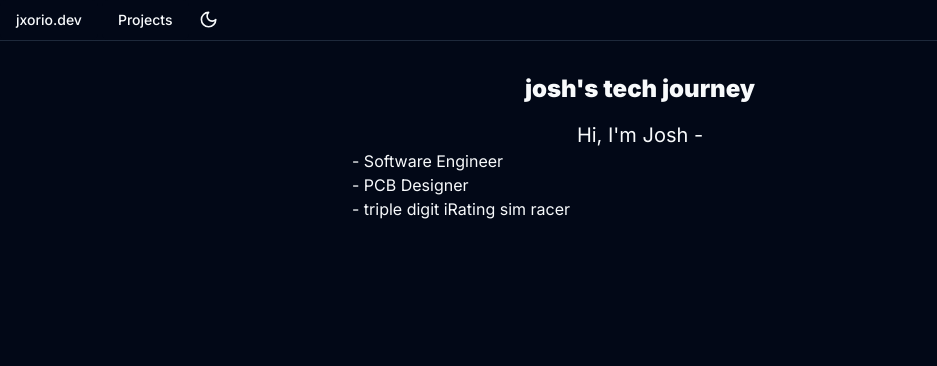
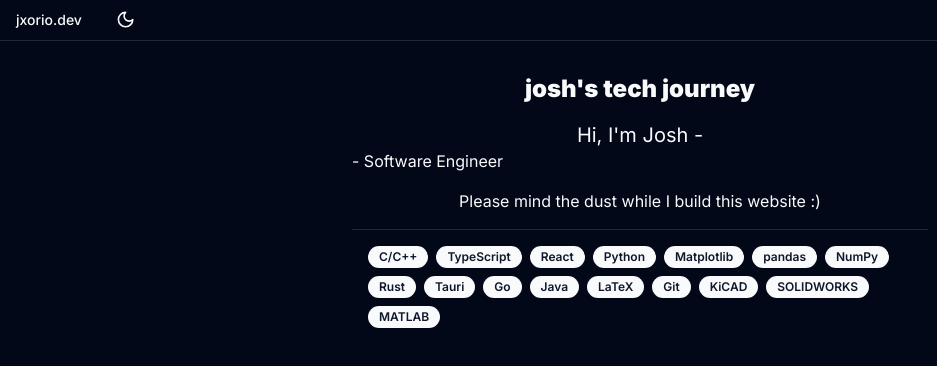
Before and after one commit to joshtenorio/joshtenorio.github.io, a Next.js app: page / in a window 1280 px wide. Shown: the top 366 px of the page, without its empty margins (0-937 px from the left). Built offline with nearby package versions, Linux system fonts and the light colour scheme.

Commit message:
ree navbar

```diff
--- a/app/page.tsx
+++ b/app/page.tsx
@@ -1,3 +1,5 @@
+import { Badge } from "@/components/ui/badge";
+import { Separator } from "@/components/ui/separator";
 
 export default function Home() {
   return (
@@ -6,15 +8,28 @@ export default function Home() {
         {`josh's tech journey`}
       </h1>
       <h2 className="text-xl text-center">{"Hi, I'm Josh -"}</h2>
-      <p>
-        - Software Engineer
-      </p>
-      <p>
-        - PCB Designer
-      </p>
-      <p>
-        - triple digit iRating sim racer
-      </p>
+      <p className="mb-4">- Software Engineer</p>
+      <p className="text-center mb-4">Please mind the dust while I build this website :)</p>
+      <Separator />
+      <div className="flex flex-row flex-wrap space-x-2 space-y-2 p-2">
+        <Badge className="hidden"></Badge> {/** LMAO */}
+        <Badge>C/C++</Badge>
+        <Badge>TypeScript</Badge>
+        <Badge>React</Badge>
+        <Badge>Python</Badge>
+        <Badge>Matplotlib</Badge>
+        <Badge>pandas</Badge>
+        <Badge>NumPy</Badge>
+        <Badge>Rust</Badge>
+        <Badge>Tauri</Badge>
+        <Badge>Go</Badge>
+        <Badge>Java</Badge>
+        <Badge>LaTeX</Badge>
+        <Badge>Git</Badge>
+        <Badge>KiCAD</Badge>
+        <Badge>SOLIDWORKS</Badge>
+        <Badge>MATLAB</Badge>
+        </div>
     </div>
   )
 }
--- a/components/navbar.tsx
+++ b/components/navbar.tsx
@@ -54,7 +54,7 @@ const components: { title: string; href: string; description: string }[] = [
 
 export default function Navbar() {
   return (
-    <NavigationMenu>
+    <NavigationMenu className="w-screen flex flex-row justify-between space-x-2">
       <NavigationMenuList>
       <NavigationMenuItem>
           <Link href="/" legacyBehavior passHref>
@@ -63,15 +63,16 @@ export default function Navbar() {
             </NavigationMenuLink>
           </Link>
         </NavigationMenuItem>
+        {/**
         <NavigationMenuItem>
           <Link href="/projects" legacyBehavior passHref>
             <NavigationMenuLink className={navigationMenuTriggerStyle()}>
               Projects
             </NavigationMenuLink>
           </Link>
-        </NavigationMenuItem>
+        </NavigationMenuItem>*/}
       </NavigationMenuList>
-      <ModeToggle />
+      <div className="grow justify-self-end"><ModeToggle /></div>
     </NavigationMenu>
   )
 }
--- a/components/ui/badge.tsx
+++ b/components/ui/badge.tsx
@@ -9,7 +9,7 @@ const badgeVariants = cva(
     variants: {
       variant: {
         default:
-          "border-transparent bg-primary text-primary-foreground hover:bg-primary/80",
+          "border-transparent bg-primary text-primary-foreground",
         secondary:
           "border-transparent bg-secondary text-secondary-foreground hover:bg-secondary/80",
         destructive:
```
